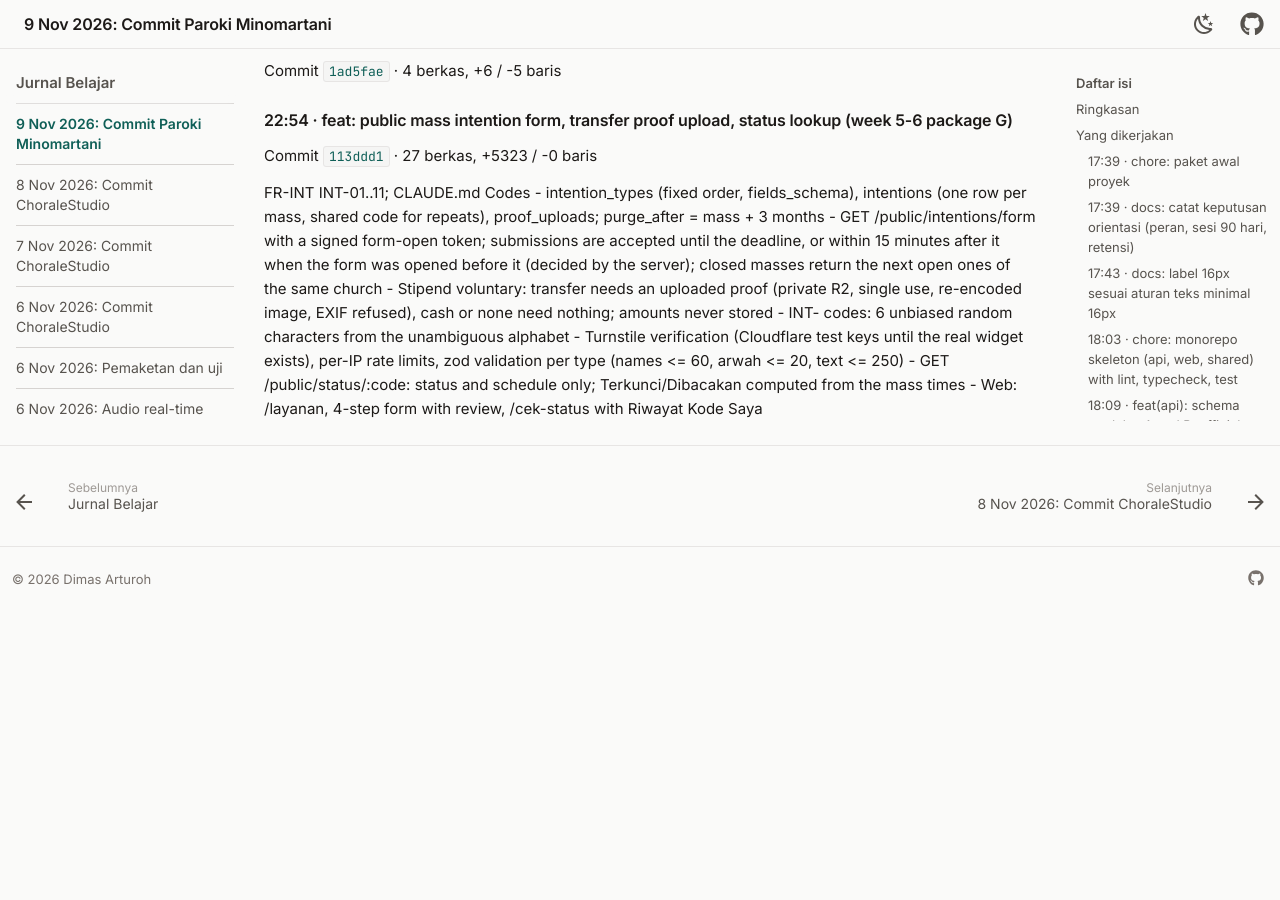
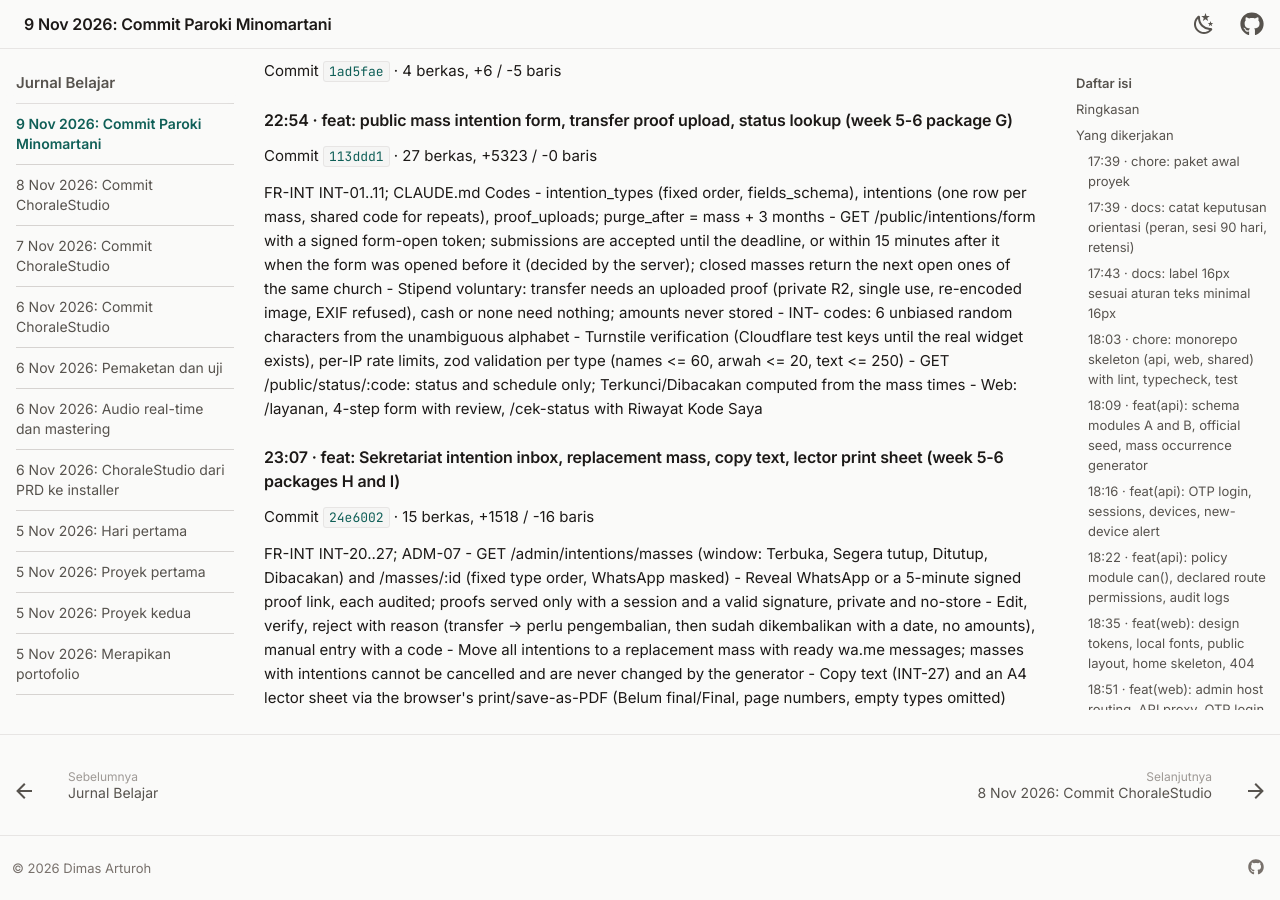
Before and after one commit to dimasarturoh15/dimasarturoh15.github.io, an MkDocs documentation site: the page built from docs/journal/2026-11-09-paroki-minomartani-commit.md, in a window 1280 px wide and 900 px high, scrolled down 5401 px. Built offline with MkDocs 1.6.1 and Material for MkDocs 9.7.7, drawn with Linux system fonts in a browser that asks for light colours; before the commit the page ends 6012 px from its top, so only the background shows below that; some of the changed text lies outside the part shown.

Commit message:
docs: sync Paroki Minomartani commit 24e6002

```diff
--- a/docs/journal/2026-11-09-paroki-minomartani-commit.md
+++ b/docs/journal/2026-11-09-paroki-minomartani-commit.md
@@ -1,12 +1,12 @@
-# 9 November 2026: Catatan commit Paroki Minomartani (23 commit)
+# 9 November 2026: Catatan commit Paroki Minomartani (24 commit)
 
 Halaman ini dibuat otomatis dari riwayat Git [Paroki Minomartani](../projects/paroki-minomartani.md) setiap kali ada commit. Isinya adalah pesan commit apa adanya.
 
 ## Ringkasan
 
-- Jumlah commit: 23
-- Perubahan: 455 berkas, +61754 / -198 baris
-- Rentang waktu: 17:39 sampai 22:54
+- Jumlah commit: 24
+- Perubahan: 470 berkas, +63272 / -214 baris
+- Rentang waktu: 17:39 sampai 23:07
 
 ## Yang dikerjakan
 
@@ -296,3 +296,19 @@ FR-INT INT-01..11; CLAUDE.md Codes
 - GET /public/status/:code: status and schedule only; Terkunci/Dibacakan
   computed from the mass times
 - Web: /layanan, 4-step form with review, /cek-status with Riwayat Kode Saya
+
+### 23:07 · feat: Sekretariat intention inbox, replacement mass, copy text, lector print sheet (week 5-6 packages H and I)
+
+Commit [`24e6002`](https://github.com/dimasarturoh15/paroki-minomartani/commit/24e6002068d1df6a53e62b2526feafede9764e42) · 15 berkas, +1518 / -16 baris
+
+FR-INT INT-20..27; ADM-07
+- GET /admin/intentions/masses (window: Terbuka, Segera tutup, Ditutup,
+  Dibacakan) and /masses/:id (fixed type order, WhatsApp masked)
+- Reveal WhatsApp or a 5-minute signed proof link, each audited; proofs served
+  only with a session and a valid signature, private and no-store
+- Edit, verify, reject with reason (transfer -> perlu pengembalian, then sudah
+  dikembalikan with a date, no amounts), manual entry with a code
+- Move all intentions to a replacement mass with ready wa.me messages; masses
+  with intentions cannot be cancelled and are never changed by the generator
+- Copy text (INT-27) and an A4 lector sheet via the browser's print/save-as-PDF
+  (Belum final/Final, page numbers, empty types omitted)
```
Also changed, not shown: docs/index.md (+1 -1 lines), docs/journal/index.md (+2 -2 lines), docs/projects/paroki-minomartani.md (+1 -0 lines).
